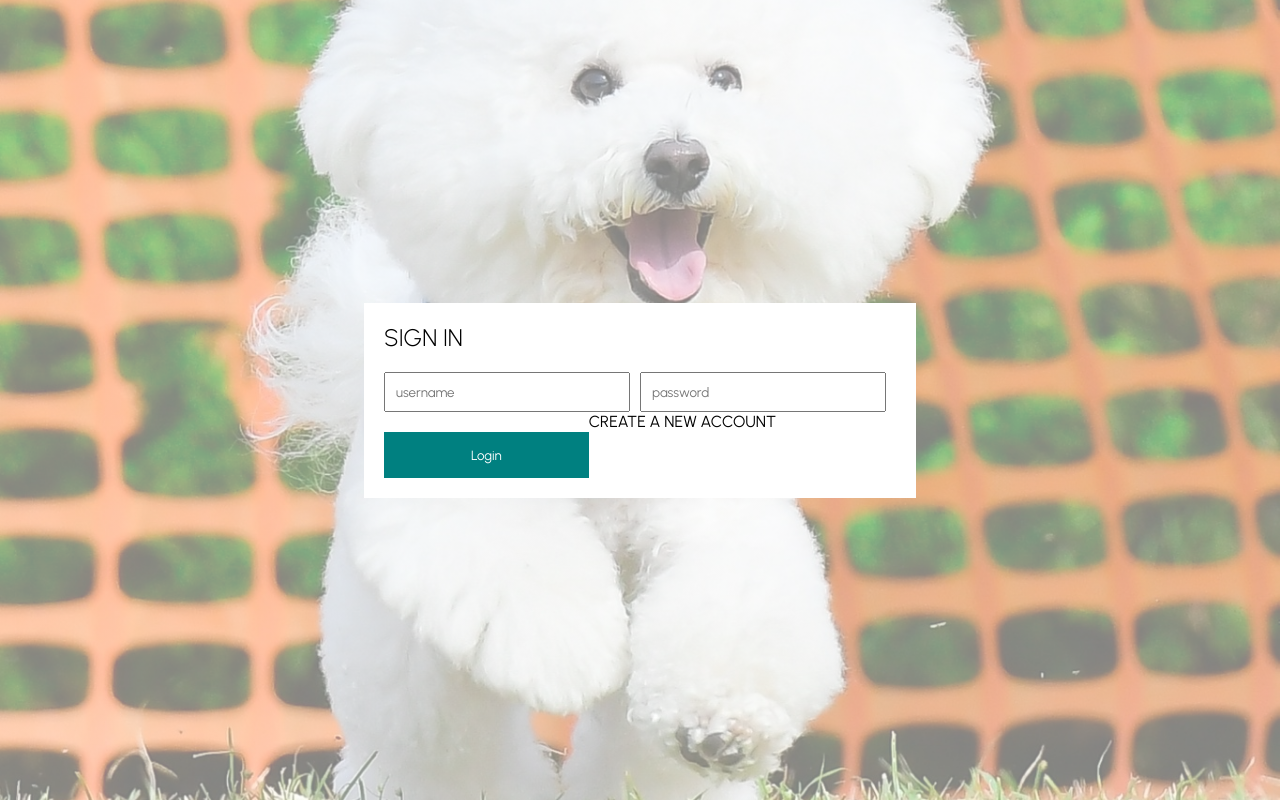
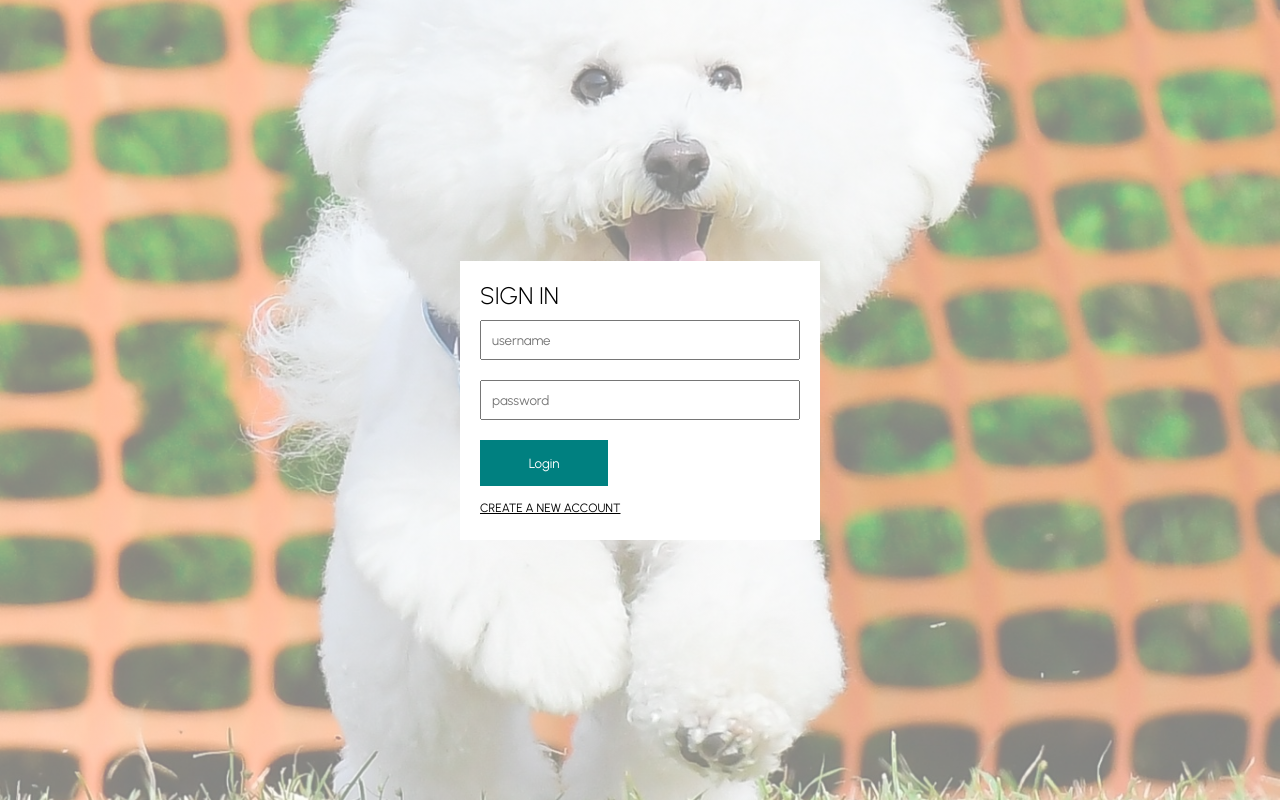
Before and after one commit to koki0317/mokoji, a React (Create React App) app: page / in a window 1280 px wide. Built offline with nearby package versions, Linux system fonts and the light colour scheme.

Commit message:
Created login page

```diff
--- a/src/pages/Login.jsx
+++ b/src/pages/Login.jsx
@@ -15,12 +15,12 @@ const Container = styled.div`
 `;
 const Wrapper = styled.div`
   padding: 20px;
-  width: 40%;
+  width: 25%;
   background-color: white;
 `;
 const Form = styled.form`
   display: flex;
-  flex-wrap: wrap;
+  flex-direction: column;
 `;
 const Title = styled.h1`
   font-size: 24px;
@@ -29,7 +29,7 @@ const Title = styled.h1`
 const Input = styled.input`
   flex: 1;
   min-width: 40%;
-  margin: 20px 10px 0 0;
+  margin: 10px 0;
   padding: 10px;
 `;
 const Button = styled.button`
@@ -39,10 +39,15 @@ const Button = styled.button`
   background-color: teal;
   color: white;
   cursor: pointer;
-  margin-top: 20px;
+  margin: 10px 0;
 `;
 
-const Link = styled.a``;
+const Link = styled.a`
+  margin: 5px 0;
+  font-size: 12px;
+  text-decoration: underline;
+  cursor: pointer;
+`;
 
 const Login = () => {
   return (
```
